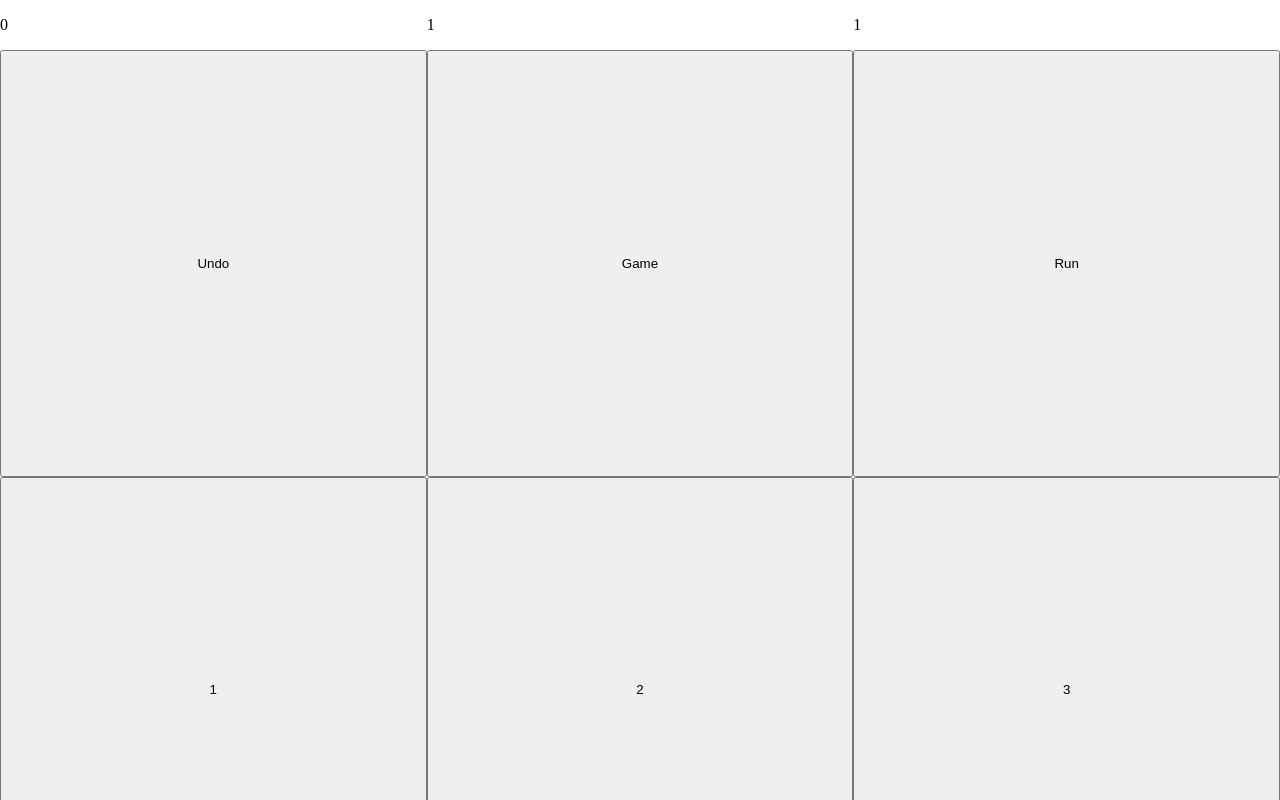
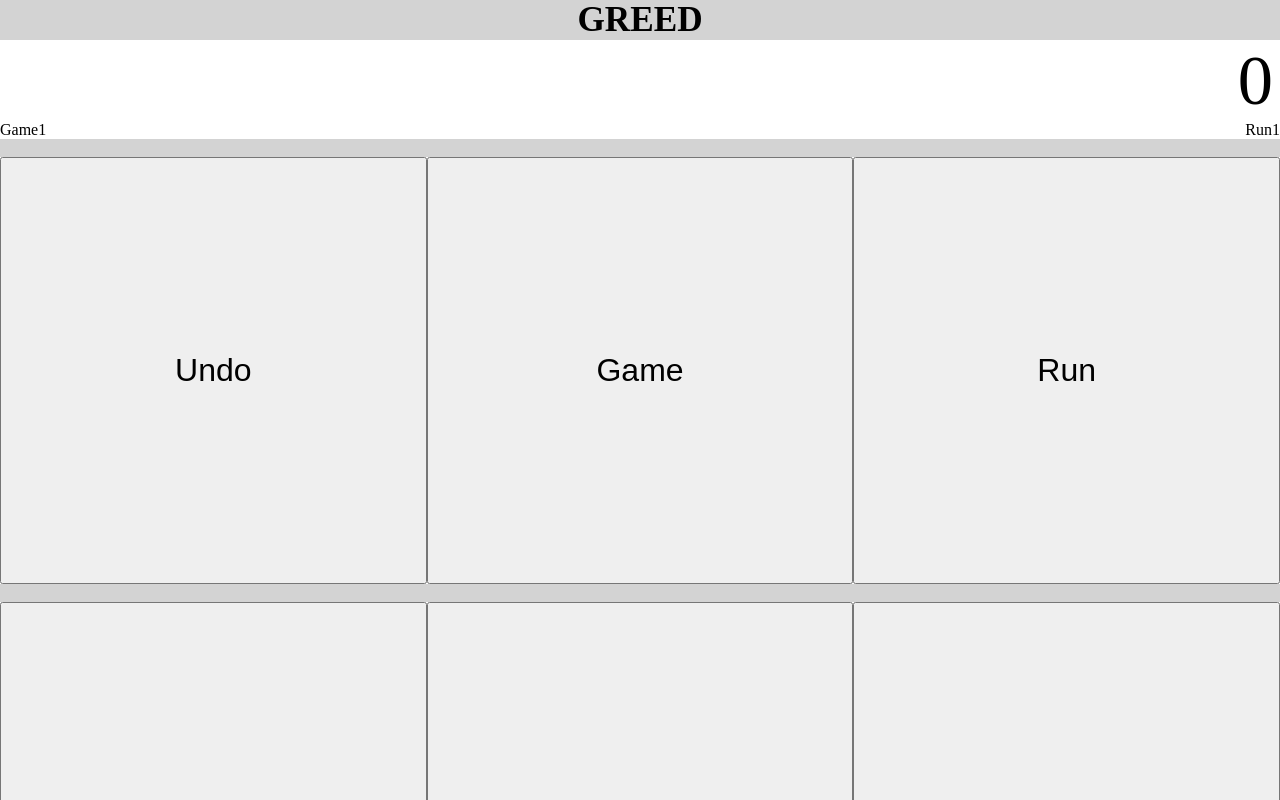
Before and after one commit to DynomiteWaffle/Greed-Tooling, a plain HTML site: page index.html in a window 1280 px wide. Shown: the top 800 px of the page. Drawn offline with Linux system fonts and the light colour scheme.

Commit message:
looks better not what i want css=bad

```diff
--- a/index.css
+++ b/index.css
@@ -1,7 +1,12 @@
 body {
-    display: inline-grid;
-    grid-template-columns: 33.333333vw 33.333333vw 33.333333vw;
+    display: grid;
+    /* grid-template-columns: repeat(1fr, 10); */
+    /* grid-template-columns: 1fr 1fr 1fr; */
+    /* grid-template-rows: repeat(1fr, 19); */
+    /* grid-template-rows: 2fr 4fr 1fr 1fr 3fr 1fr 6fr 1fr; */
+    /* grid-template-columns: 33.333333vw 33.333333vw 33.333333vw; */
     /* grid-template-rows: 33.333333vw 33.333333vw 33.333333vw 33.333333vw; */
+    grid: repeat(5.555555556%, 18) / repeat(11.111111111%, 9);
 }
 
 html,
@@ -11,15 +16,76 @@ body {
 
 
 div {
-    display: contents;
-
-
+    display: inherit;
 }
 
-div#spacer {
-    color: rebeccapurple;
+.spacer {
+    grid-row: span 1;
+    grid-column: 1/10;
+    background-color: lightgray;
+    /* color: gray; */
+    text-indent: -100%;
+    margin: 0;
 }
 
 button {
     aspect-ratio: 1/1;
+    /* font-size: 330.33333333%; */
+    /* width: fit-content; */
+    font-size: 4vh;
 }
+
+#score {
+    grid-row: 3/span 3;
+    grid-column: 1/span 9;
+    /* place-self: center stretch; */
+    text-align: end;
+    font-size: 440.444444444%;
+    /* line-height: 100%; */
+    /* background-color: blueviolet; */
+    margin: 0;
+    padding-right: 0.1em;
+}
+
+.game {
+    grid-row: 6;
+    grid-column: 1/span 4;
+    grid-auto-flow: column;
+    justify-items: center;
+}
+
+.run {
+    grid-row: 6;
+    grid-column: 6/span 4;
+    grid-auto-flow: column;
+    justify-items: center;
+}
+
+#gameButtons {
+    grid-row: 8/span 3;
+    grid-column: 1/span 9;
+    grid-template-columns: 1fr 1fr 1fr;
+}
+
+#diceButtons {
+    grid-row: 12/span 6;
+    grid-column: 1/span 9;
+    grid-template-columns: 1fr 1fr 1fr;
+}
+
+#title {
+    grid-row: 1/span 2;
+    grid-column: 1/10;
+    background-color: lightgray;
+    text-align: center;
+    /* line-height: 100%; */
+    font-size: 220.2222222%;
+    margin: 0;
+    font-weight: bold;
+
+}
+
+.nopad {
+    padding: 0;
+    margin: 0;
+}
--- a/index.html
+++ b/index.html
@@ -10,22 +10,25 @@
 </head>
 
 <body>
-    <div id="title"></div>
-    <div class="v">
-        <p id="score">test</p>
-        <div class="h">
-            <p id="game">test</p>
-            <p id="run">test</p>
-        </div>
+    <p id="title">GREED</p>
+    <p id="score">test</p>
+    <div class="game">
+        <p class="nopad">Game</p>
+        <p class="nopad" id="game">test</p>
     </div>
-    <div id="spacer"></div>
-    <div class="h">
+    <div class="run">
+        <p class="nopad">Run</p>
+        <p class="nopad" id="run">test</p>
+    </div>
+    <p style="grid-row: 7;" class="spacer">.</p>
+
+    <div id="gameButtons">
         <button onclick="undo()">Undo</button>
         <button onclick="newGame();buttonPressed();">Game</button>
         <button onclick="newRun();buttonPressed();">Run</button>
     </div>
-    <div id="spacer"></div>
-    <div class="v">
+    <p style="grid-row: 11;" class="spacer">.</p>
+    <div id="diceButtons">
         <button onclick="dice[0]();buttonPressed();">1</button>
         <button onclick="dice[1]();buttonPressed();">2</button>
         <button onclick="dice[2]();buttonPressed();">3</button>
@@ -33,5 +36,6 @@
         <button onclick="dice[4]();buttonPressed();">5</button>
         <button onclick="dice[5]();buttonPressed();">6</button>
     </div>
-    <div id="spacer"></div>
+
+    <p style="grid-row: 19;" class="spacer">.</p>
 </body>
```
